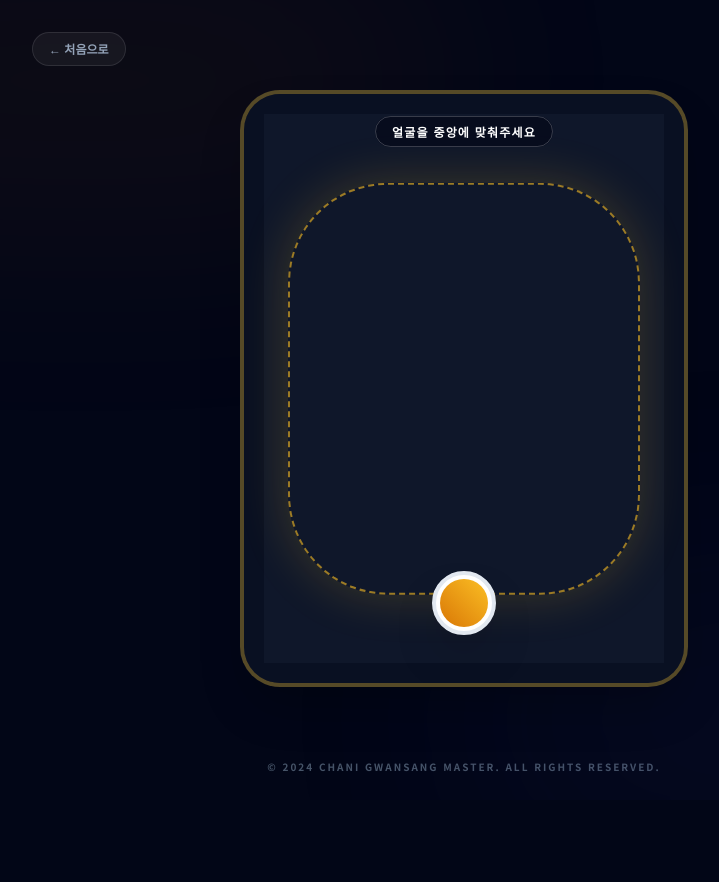
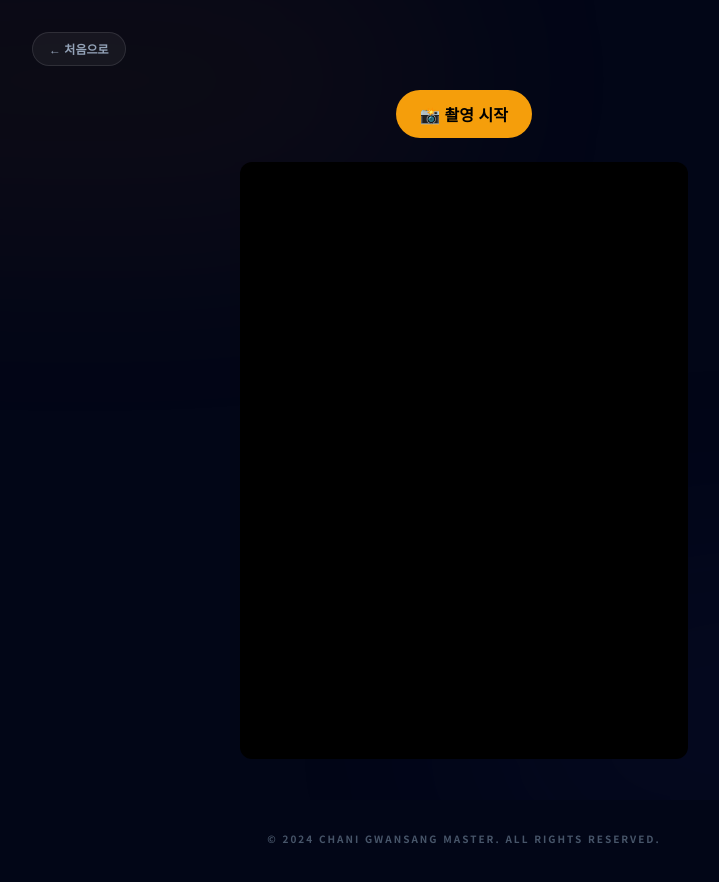
Before and after one commit to whdcks9561-arch/CHANI, a React (Vite) app: page / in a window 1280 px wide. Both pictures are taken after a click on the button "관상 보기 시작". Shown: the top 882 px of the page, without its empty margins (176-895 px from the left). Before the commit the page ends 814 px from the top, so only its background shows below. Built offline with nearby package versions, Linux system fonts and the light colour scheme; no server answers; a web font is replaced by a local one.

Commit message:
Update Camera.tsx

```diff
--- a/components/Camera.tsx
+++ b/components/Camera.tsx
@@ -1,99 +1,105 @@
+"use client";
 
-import React, { useRef, useEffect, useState, useCallback } from 'react';
+import { useRef, useState, useEffect } from "react";
 
-interface CameraProps {
-  onCapture: (base64: string) => void;
+export default function Camera() {
+  const videoRef = useRef<HTMLVideoElement | null>(null);
+  const canvasRef = useRef<HTMLCanvasElement | null>(null);
+
+  const [stream, setStream] = useState<MediaStream | null>(null);
+  const [isCameraOn, setIsCameraOn] = useState(false);
+
+  // 📸 카메라 시작 (버튼 클릭 이후에만 실행)
+  const startCamera = async () => {
+    try {
+      if (!navigator.mediaDevices || !navigator.mediaDevices.getUserMedia) {
+        alert("이 브라우저에서는 카메라를 사용할 수 없습니다.");
+        return;
       }
 
-const Camera: React.FC<CameraProps> = ({ onCapture }) => {
-  const videoRef = useRef<HTMLVideoElement>(null);
-  const canvasRef = useRef<HTMLCanvasElement>(null);
-  const [stream, setStream] = useState<MediaStream | null>(null);
+      const mediaStream = await navigator.mediaDevices.getUserMedia({
+        video: {
+          facingMode: "user",
+          width: { ideal: 1280 },
+          height: { ideal: 720 },
+        },
+        audio: false,
+      });
 
-  useEffect(() => {
-    const startCamera = async () => {
-      try {
-        const constraints = {
-          video: {
-            facingMode: 'user',
-            width: { ideal: 720 },
-            height: { ideal: 1280 }
+      if (videoRef.current) {
+        videoRef.current.srcObject = mediaStream;
+        videoRef.current.muted = true; // 🔥 iOS 필수
+        await videoRef.current.play();
+      }
+
+      setStream(mediaStream);
+      setIsCameraOn(true);
+    } catch (error) {
+      console.error("카메라 접근 오류:", error);
+      alert("카메라 접근이 차단되었습니다.\n브라우저 권한 설정을 확인해주세요.");
     }
   };
-        const s = await navigator.mediaDevices.getUserMedia(constraints);
-        setStream(s);
-        if (videoRef.current) {
-          videoRef.current.srcObject = s;
-        }
-      } catch (err) {
-        console.error("Camera error:", err);
-        alert("카메라 권한이 필요합니다. 설정에서 카메라 접근을 허용해주세요.");
+
+  // 🧯 컴포넌트 언마운트 시 카메라 종료
+  useEffect(() => {
+    return () => {
+      if (stream) {
+        stream.getTracks().forEach((track) => track.stop());
       }
     };
-    startCamera();
+  }, [stream]);
 
-    return () => {
-      if (stream) {
-        stream.getTracks().forEach(track => track.stop());
-      }
-    };
-  }, []);
+  // 📷 사진 캡처
+  const capturePhoto = () => {
+    if (!videoRef.current || !canvasRef.current) return;
 
-  const capture = useCallback(() => {
-    if (videoRef.current && canvasRef.current) {
     const video = videoRef.current;
     const canvas = canvasRef.current;
-      const context = canvas.getContext('2d');
-      if (context) {
-        // 모바일 비율에 맞춰 캔버스 크기 설정
+
     canvas.width = video.videoWidth;
     canvas.height = video.videoHeight;
 
-        // 거울 모드 대응 (전면 카메라일 경우 반전 필요하면 여기서 처리 가능)
-        context.drawImage(video, 0, 0, canvas.width, canvas.height);
+    const ctx = canvas.getContext("2d");
+    if (!ctx) return;
 
-        const base64 = canvas.toDataURL('image/jpeg', 0.8).split(',')[1];
-        onCapture(base64);
-      }
-    }
-  }, [onCapture]);
+    ctx.drawImage(video, 0, 0, canvas.width, canvas.height);
+
+    const imageData = canvas.toDataURL("image/png");
+    console.log("캡처 이미지:", imageData);
+
+    // 👉 여기서 imageData를 관상 분석 로직으로 전달하면 됨
+  };
 
   return (
-    <div className="relative w-full max-w-md mx-auto aspect-[3/4] bg-slate-900 rounded-[2.5rem] overflow-hidden shadow-2xl border-4 border-amber-400/30">
+    <div className="flex flex-col items-center gap-6">
+      {!isCameraOn && (
+        <button
+          onClick={startCamera}
+          className="px-6 py-3 bg-amber-500 text-black font-bold rounded-full"
+        >
+          📸 촬영 시작
+        </button>
+      )}
+
+      <div className="w-full max-w-md aspect-[3/4] bg-black rounded-xl overflow-hidden">
         <video
           ref={videoRef}
           autoPlay
-        playsInline
-        muted
-        className="w-full h-full object-cover scale-x-[-1]" // 전면 카메라 거울 효과
+          playsInline // 🔥 iOS 필수
+          className="w-full h-full object-cover"
         />
-      <canvas ref={canvasRef} className="hidden" />
-
-      {/* Overlay UI */}
-      <div className="absolute inset-0 pointer-events-none">
-        <div className="absolute inset-0 border-[20px] border-slate-950/40" />
-        <div className="absolute top-1/2 left-1/2 -translate-x-1/2 -translate-y-1/2 w-[80%] h-[70%] border-2 border-dashed border-amber-400/60 rounded-[100px] shadow-[0_0_50px_rgba(251,191,36,0.2)]" />
       </div>
 
-      <div className="absolute bottom-10 left-0 right-0 flex justify-center">
+      {isCameraOn && (
         <button
-          onClick={capture}
-          className="group relative w-20 h-20 flex items-center justify-center active:scale-90 transition-transform"
+          onClick={capturePhoto}
+          className="px-6 py-3 bg-blue-600 text-white font-bold rounded-full"
         >
-          <div className="absolute inset-0 bg-white/20 rounded-full animate-ping group-active:hidden" />
-          <div className="w-16 h-16 bg-white rounded-full border-4 border-slate-200 flex items-center justify-center shadow-2xl">
-            <div className="w-12 h-12 bg-gradient-to-tr from-amber-600 to-amber-400 rounded-full" />
-          </div>
+          📷 사진 촬영
         </button>
-      </div>
+      )}
 
-      <div className="absolute top-6 left-0 right-0 text-center">
-        <span className="px-4 py-1.5 bg-slate-950/60 backdrop-blur-md rounded-full text-white text-xs font-bold tracking-widest border border-white/20">
-          얼굴을 중앙에 맞춰주세요
-        </span>
-      </div>
+      <canvas ref={canvasRef} className="hidden" />
     </div>
   );
-};
-
-export default Camera;
+}
```
Lines whose indentation alone changed are shown as unchanged.
